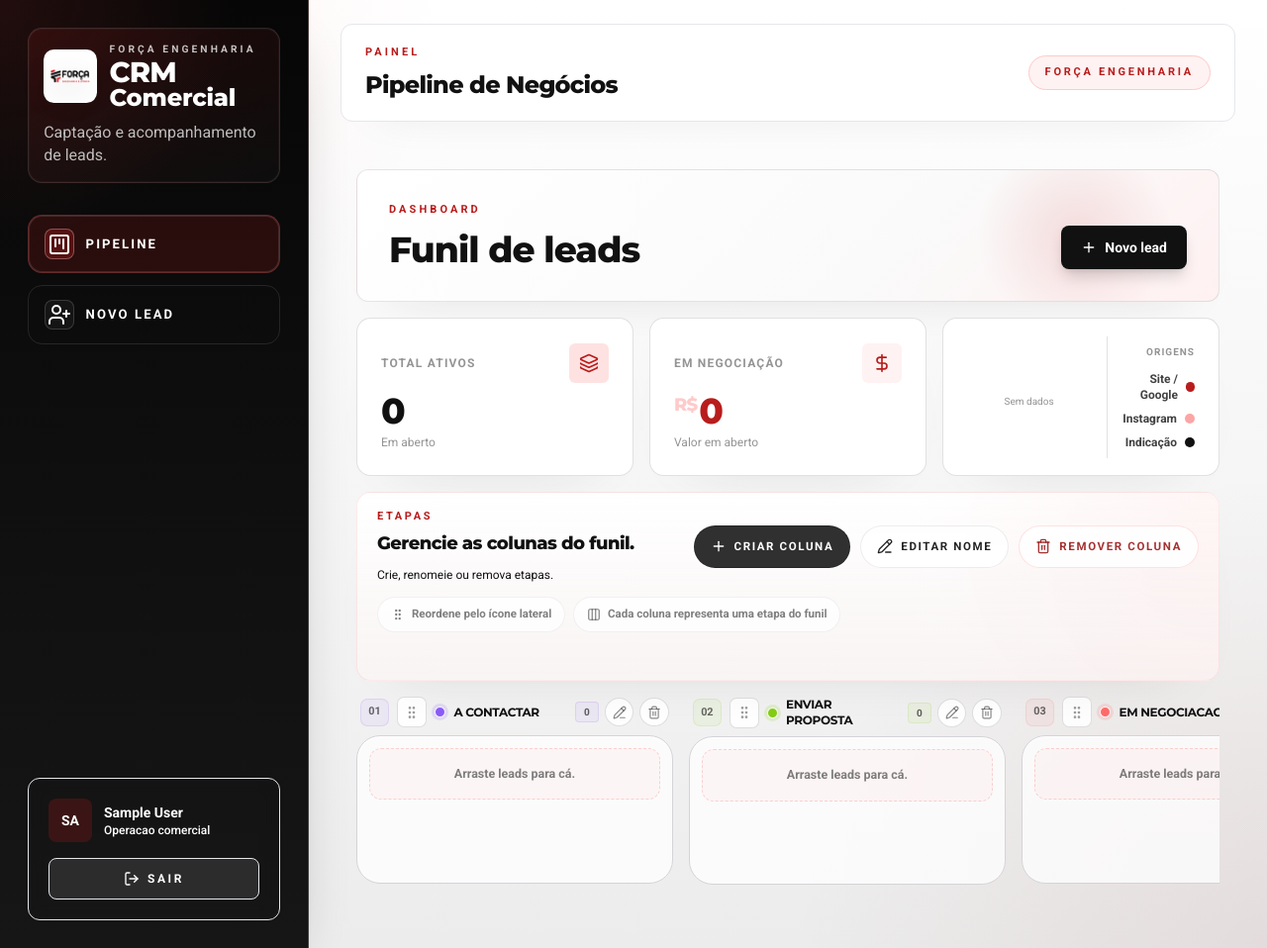
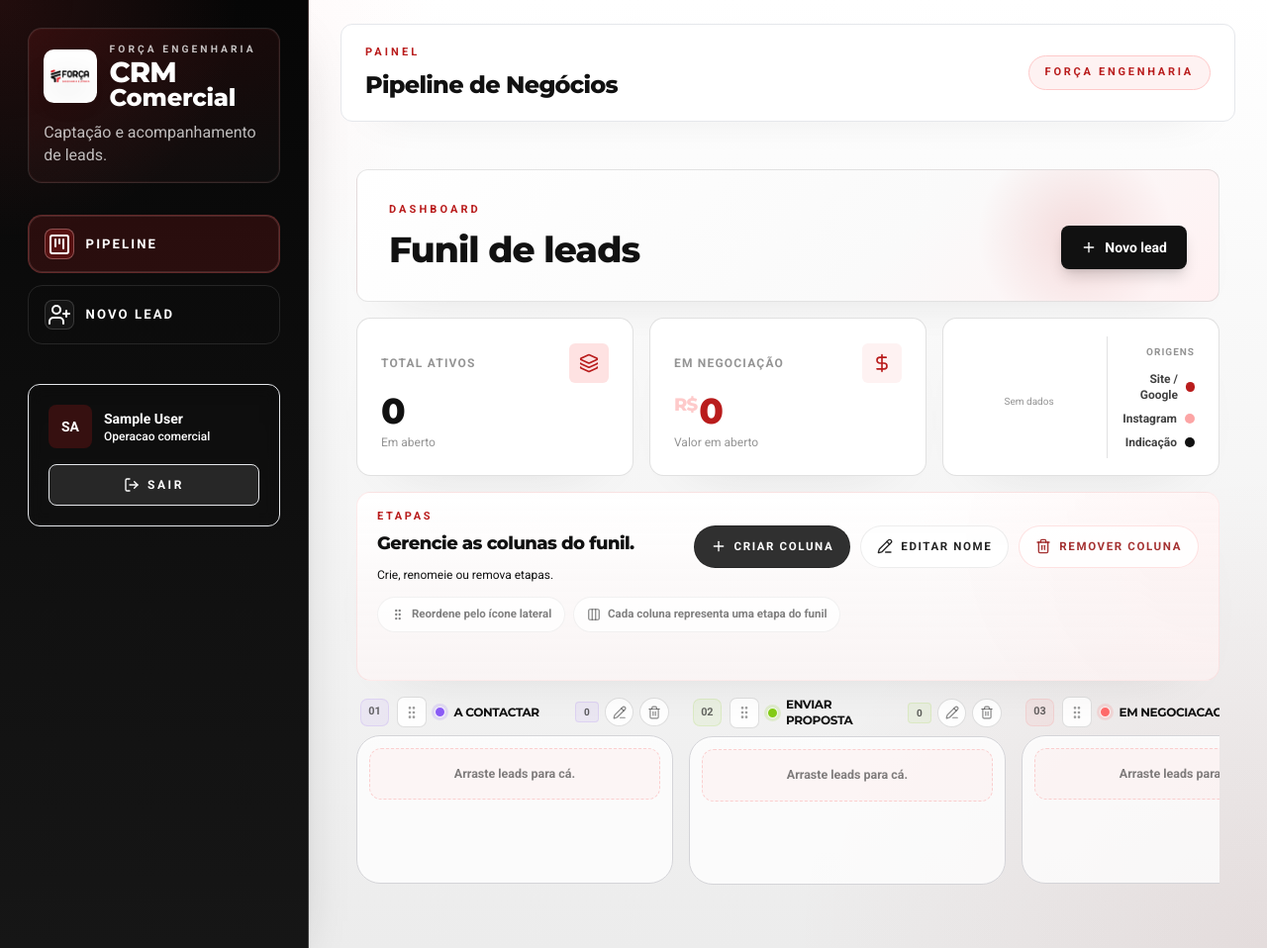
Before and after one commit to miguelbento189-lang/crm-sistema, a Django app: page /sistema/crm/pipeline/ in a window 1280 px wide. Shown: the whole page at 99% size. Run offline with Django 5.2, Linux system fonts and the light colour scheme; the visitor is signed in with stand-in values (Sample User, id 1); data comes from the database, SQL or seed files in the repository; data that the repository does not hold is empty; some libraries are stand-ins or nearby versions.

Commit message:
Fix sidebar logout panel placement

```diff
--- a/crm/templates/crm/pipeline_base.html
+++ b/crm/templates/crm/pipeline_base.html
@@ -134,6 +134,10 @@
     .pipeline-nav {
       display: grid;
       gap: 0.75rem;
+    }
+
+    .sidebar-user-panel {
+      margin-top: 0.5rem;
     }
 
     .pipeline-link {
@@ -324,7 +328,7 @@
           </a>
         </nav>
 
-        <div class="mt-auto rounded-xl border border-white/12 bg-white/8 p-5 backdrop-blur">
+        <div class="sidebar-user-panel rounded-xl border border-white/12 bg-white/8 p-5 backdrop-blur">
           <div class="flex items-center gap-3">
             <div class="flex h-11 w-11 items-center justify-center rounded-lg bg-[rgba(185,28,28,0.24)] text-sm font-black uppercase text-white">
               {{ user.username|default:'CRM'|slice:':2' }}
```
